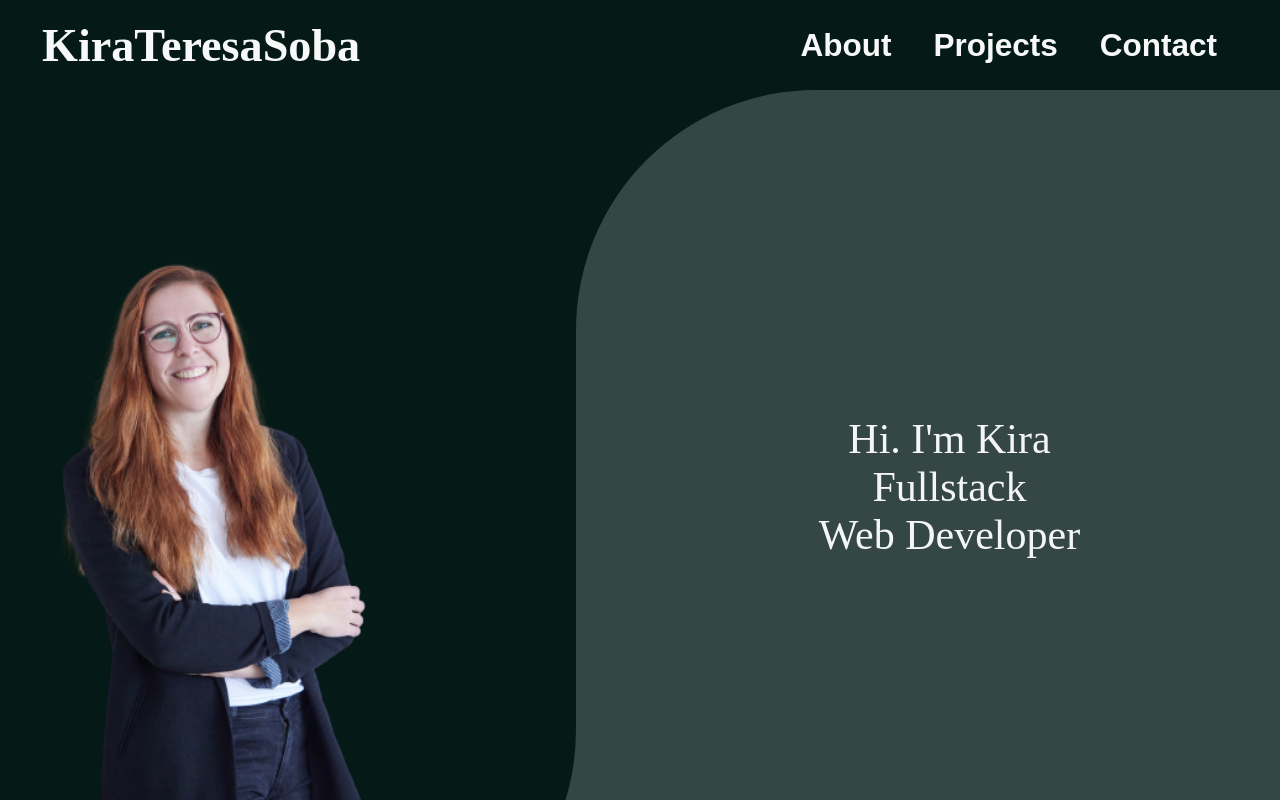
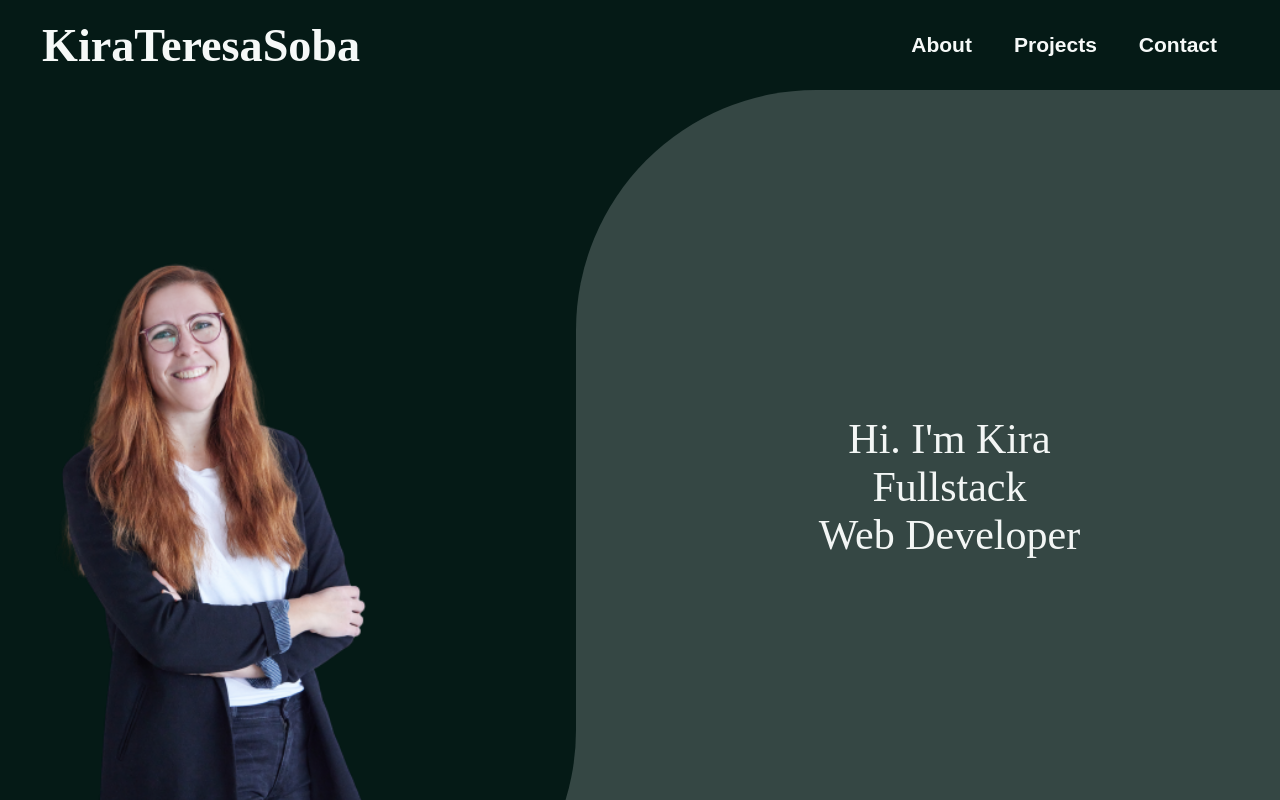
Before and after one commit to KiraTeresa/Portfolio, a React (Create React App) app: page / in a window 1280 px wide. Shown: the top 800 px of the page. Built offline with nearby package versions, Linux system fonts and the light colour scheme; a web font is replaced by a local one.

Commit message:
Change font-size for navbar

```diff
--- a/src/components/Navbar/navbar.scss
+++ b/src/components/Navbar/navbar.scss
@@ -25,7 +25,7 @@ nav {
             display: flex;
             align-items: center;
             height: 100%;
-            font-size: 1.5rem;
+            // font-size: 1.5rem;
             padding: 0 1rem;
             border-top-left-radius: 1.3rem;
             border-bottom-right-radius: 1.3rem;
```
